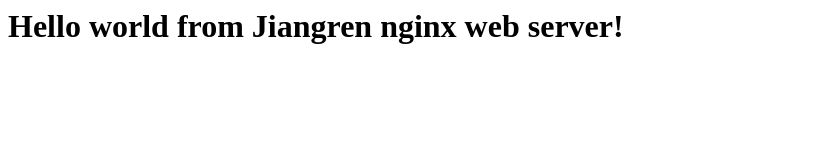
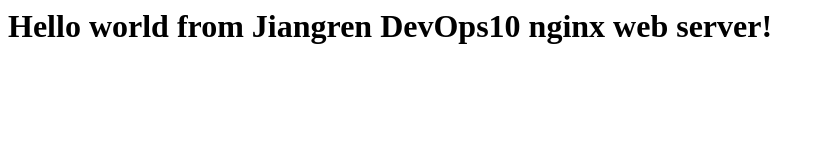
Before and after one commit to chaolin1984/Linda_Docker-1, a plain HTML site: page web-nginx/index.html in a window 1280 px wide. Shown: the whole page, without its empty margins (0-825 px from the left). Drawn offline with Linux system fonts and the light colour scheme.

Commit message:
Modified index.html

```diff
--- a/web-nginx/index.html
+++ b/web-nginx/index.html
@@ -1 +1 @@
-<h1>Hello world from Jiangren nginx web server!</h1>
+<h1>Hello world from Jiangren DevOps10 nginx web server!</h1>
```
